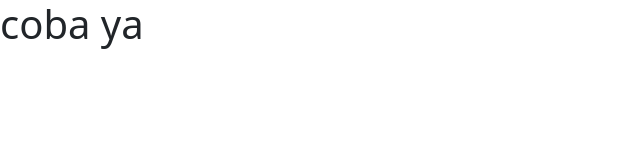
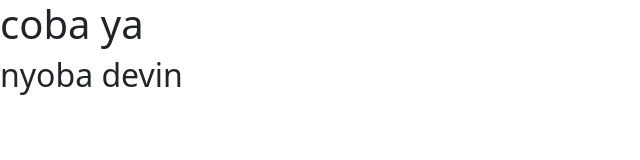
Before and after one commit to S1nt4x16/lomba_web, a plain HTML site: page index.html in a window 1280 px wide. Shown: the whole page, without its empty margins (0-640 px from the left). Drawn offline with Linux system fonts and the light colour scheme.

Commit message:
ini dari devin

```diff
--- a/index.html
+++ b/index.html
@@ -9,6 +9,7 @@
 </head>
 <body>
     <h1>coba ya</h1>
+    <h2>nyoba devin</h2>
 
 
 
```
